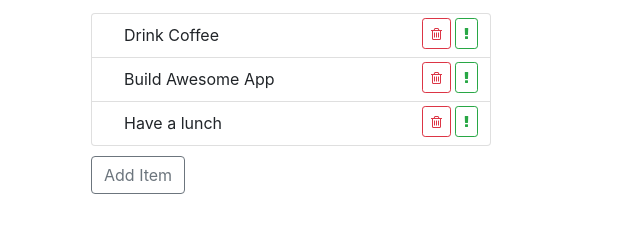
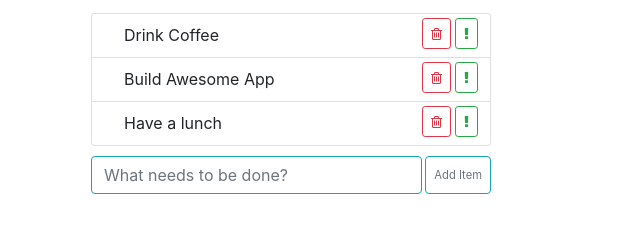
Before and after one commit to mirighost/todo-App, a React app: page / in a window 1280 px wide. Shown: the part 145-378 px from the top of the page, without its empty margins (349-989 px from the left). Built offline with nearby package versions, Linux system fonts and the light colour scheme.

Commit message:
almost done

```diff
--- a/src/components/item-add-form/item-add-form.css
+++ b/src/components/item-add-form/item-add-form.css
@@ -1,3 +1,15 @@
 .item-add-form{
     margin-top: 10px;
 }
+
+.item-add-form input{
+    margin-right: 3px;
+    border-color: #17a2b8;
+}
+
+.input-button{
+    font-size: 70%;
+    padding: 0px;
+    width: 20%;
+    border-color: #17a2b8;
+}
--- a/src/components/item-add-form/item-add-form.js
+++ b/src/components/item-add-form/item-add-form.js
@@ -1,17 +1,43 @@
 import React, { Component } from 'react';
 
-import './item-add-form.css'
+import './item-add-form.css';
 
 export default class ItemAddForm extends Component {
 
+    state = {
+        label: ''
+    };
+
+    onLabelChange = (e) => {
+        this.setState({
+            label: e.target.value
+        });
+    };
+
+    onSubmit = (e) => {
+        e.preventDefault();
+        this.props.onItemAdded(this.state.label);
+        this.setState({
+            label: ''
+        });
+    };
+
     render() {
         return (
-            <div className="item-add-form" >
-                <button className="btn btn-outline-secondary"
-                onClick={() => this.props.onItemAdded('hello world')}>
+            <form className="item-add-form d-flex"
+                onSubmit={this.onSubmit} >
+
+                <input type="text"
+                    className="form-control"
+                    onChange={this.onLabelChange}
+                    placeholder="What needs to be done?"
+                    value={this.state.label} />
+
+                <button
+                    className="btn btn-outline-secondary input-button">
                     Add Item
                 </button>
-            </div>
-        )
-    }
-}
+            </form>
+        );
+    };
+};
```
